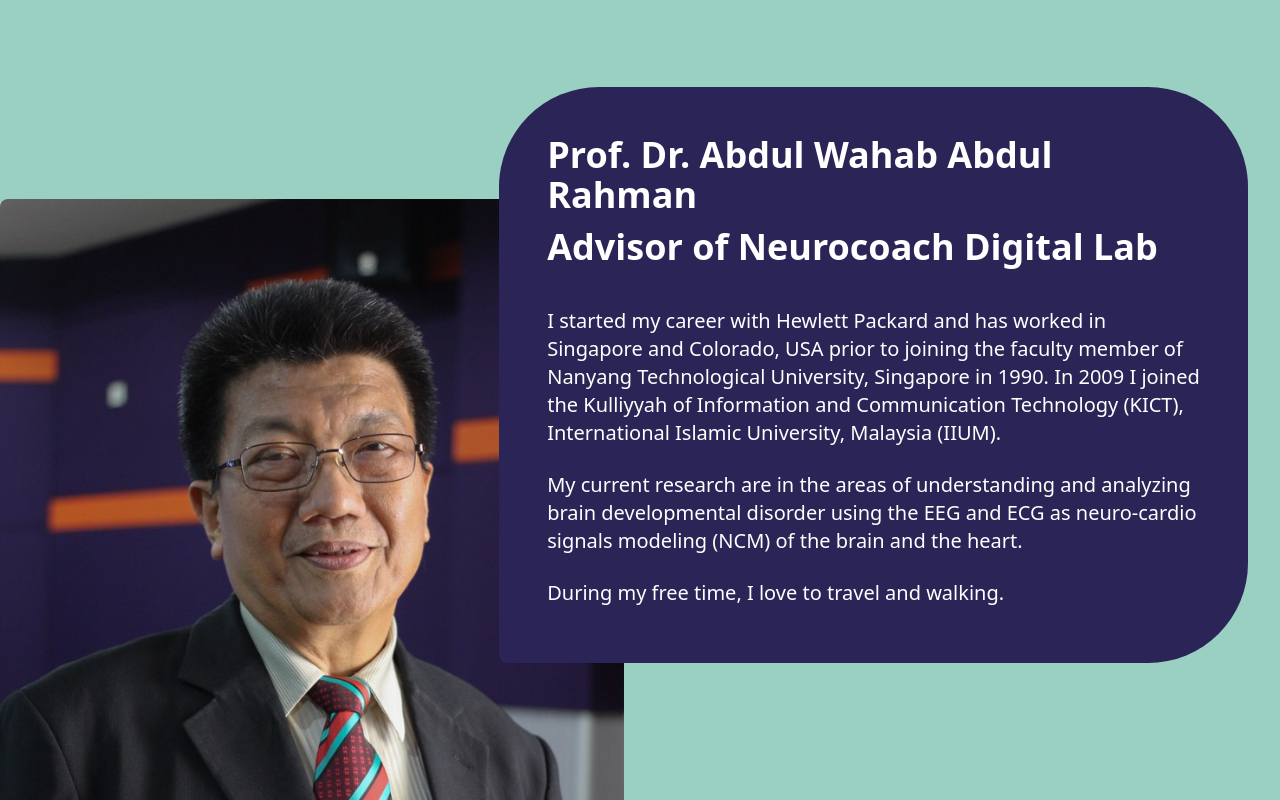
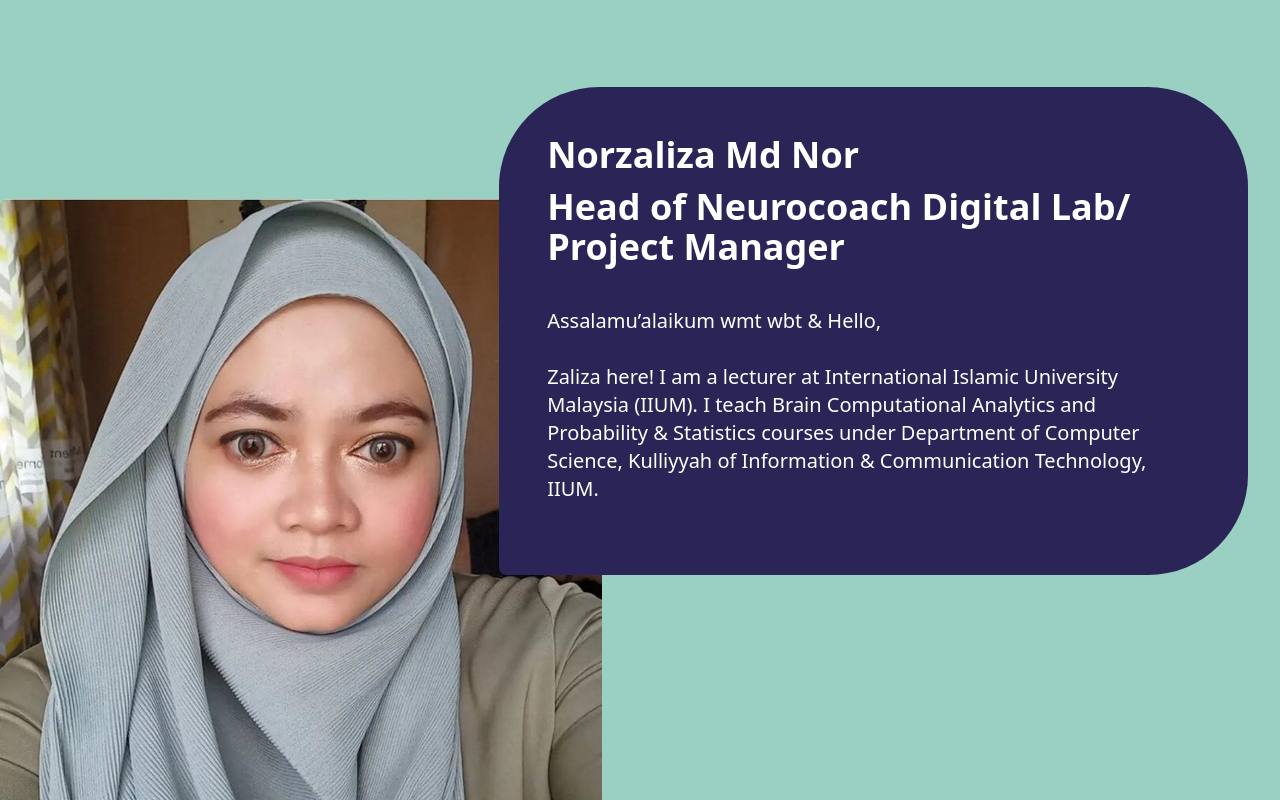
Before and after one commit to TahmidTaki/strokecoach, a website: page advanced-training.html in a window 1280 px wide. Shown: the part 4140-4940 px from the top of the page. Drawn offline with Linux system fonts and the light colour scheme.

Commit message:
contact person added

```diff
--- a/advanced-training.html
+++ b/advanced-training.html
@@ -213,51 +213,39 @@
             <div class="w-full pr-8">
                 <div class="grid grid-cols-10">
                     <div class="row-span-full col-start-1 col-span-5 self-center">
-                        <img class="object-cover rounded-lg" src="files/team/strokecoach_team_wahab.jpeg" alt="">
+                        <img class="object-cover rounded-lg" src="files/team/strokecoach_team_zaliza.jpg" alt="">
                     </div>
                     <div class="row-span-full col-span-6 col-end-11 self-start p-12 -mt-28 text-white bg-blued rounded-lg"
                         id="blue-left">
-                        <h1 class="text-4xl font-bold mt-0 mb-3">Prof. Dr. Abdul Wahab Abdul Rahman</h1>
-                        <h1 class="text-4xl font-semibold mt-0 mb-10">Advisor of Neurocoach Digital Lab</h1>
-                        <p class="mb-6 text-xl">I started my career with Hewlett Packard and has worked in Singapore
-                            and
-                            Colorado,
-                            USA prior to joining the faculty member of Nanyang Technological University, Singapore in
-                            1990.
-                            In 2009 I joined the Kulliyyah of Information and Communication Technology (KICT),
-                            International
-                            Islamic University, Malaysia (IIUM). </p>
-                        <p class="mb-6  text-xl">My current research are in the areas of understanding and analyzing
-                            brain
-                            developmental disorder using the EEG and ECG as neuro-cardio signals modeling (NCM) of the
-                            brain
-                            and the heart. </p>
-                        <p class="mb-2  text-xl">During my free time, I love to travel and walking. </p>
+                        <h1 class="text-4xl font-bold mt-0 mb-3">Norzaliza Md Nor</h1>
+                        <h1 class="text-4xl font-semibold mt-0 mb-10">Head of Neurocoach Digital Lab/ Project Manager
+                        </h1>
+                        <p class="mb-6 text-xl">Assalamu’alaikum wmt wbt & Hello,
+                            <br><br>
+                            Zaliza here! I am a lecturer at International Islamic University Malaysia (IIUM). I teach
+                            Brain Computational Analytics and Probability & Statistics courses under Department of
+                            Computer Science, Kulliyyah of Information & Communication Technology, IIUM.
+                        </p>
+
                     </div>
                 </div>
             </div>
         </div>
 
-        <!-- mobile dr. wahab  -->
+        <!-- mobile dr. zaliza  -->
         <div class="lg:hidden text-blued">
-            <img class="object-cover rounded-lg h-screen" src="files/team/strokecoach_team_wahab.jpeg" alt="">
+            <img class="object-cover rounded-lg h-screen" src="files/team/strokecoach_team_zaliza.jpg" alt="">
             <div class="pl-1 mt-3">
-                <h1 class="text-4xl font-bold mt-0 mb-3">Prof. Dr. Abdul Wahab Abdul Rahman</h1>
-                <h1 class="text-4xl font-semibold mt-0 mb-10">Advisor of Neurocoach Digital Lab</h1>
-                <p class="mb-6 text-xl">I started my career with Hewlett Packard and has worked in Singapore
-                    and
-                    Colorado,
-                    USA prior to joining the faculty member of Nanyang Technological University, Singapore in
-                    1990.
-                    In 2009 I joined the Kulliyyah of Information and Communication Technology (KICT),
-                    International
-                    Islamic University, Malaysia (IIUM). </p>
-                <p class="mb-6  text-xl">My current research are in the areas of understanding and analyzing
-                    brain
-                    developmental disorder using the EEG and ECG as neuro-cardio signals modeling (NCM) of the
-                    brain
-                    and the heart. </p>
-                <p class="mb-2  text-xl">During my free time, I love to travel and walking. </p>
+                <h1 class="text-4xl font-bold mt-0 mb-3">Norzaliza Md Nor</h1>
+                <h1 class="text-4xl font-semibold mt-0 mb-10">Head of Neurocoach Digital Lab/ Project Manager
+                </h1>
+                <p class="mb-6 text-xl">Assalamu’alaikum wmt wbt & Hello,
+                    <br><br>
+                    Zaliza here! I am a lecturer at International Islamic University Malaysia (IIUM). I teach
+                    Brain Computational Analytics and Probability & Statistics courses under Department of
+                    Computer Science, Kulliyyah of Information & Communication Technology, IIUM.
+                </p>
+
             </div>
         </div>
 
```
